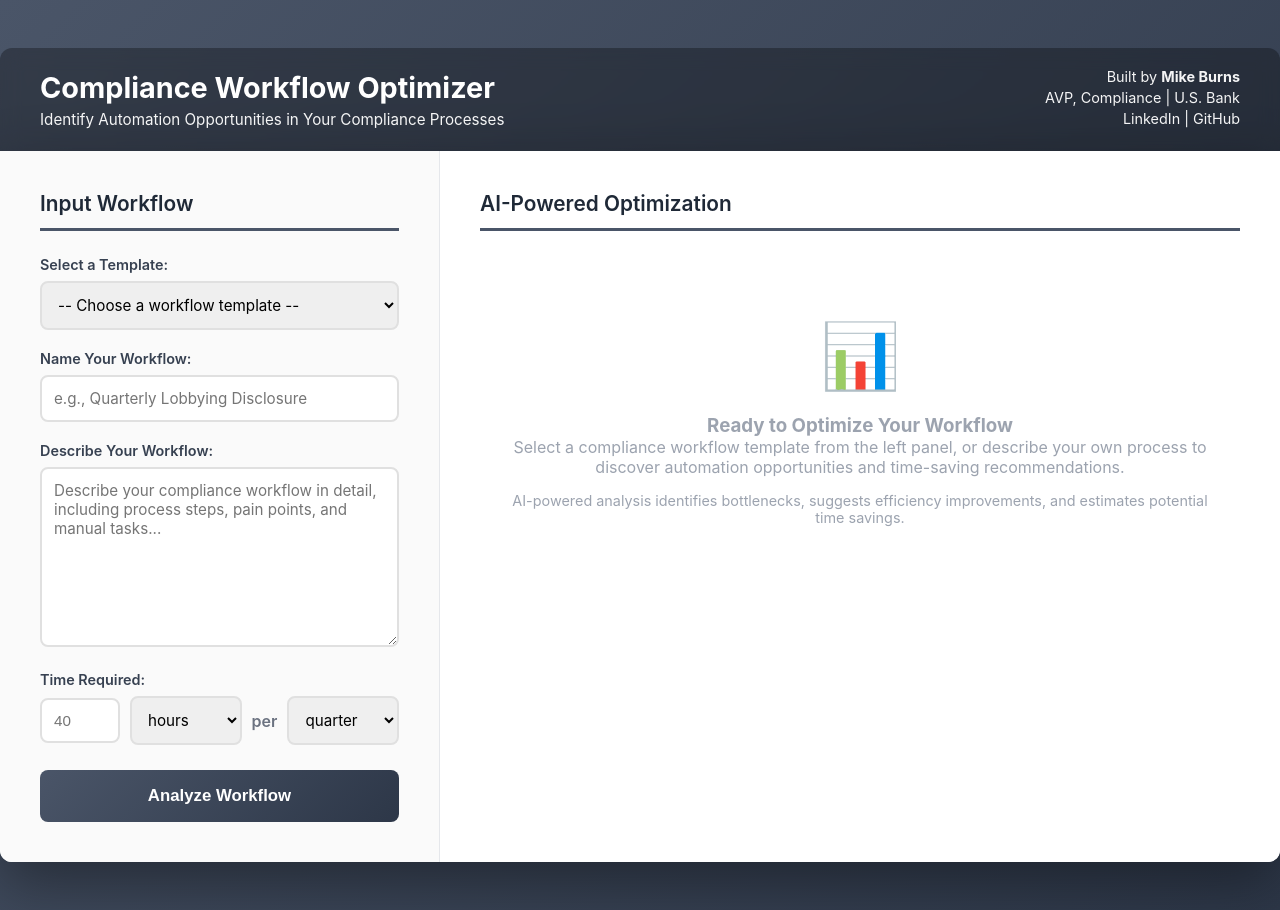
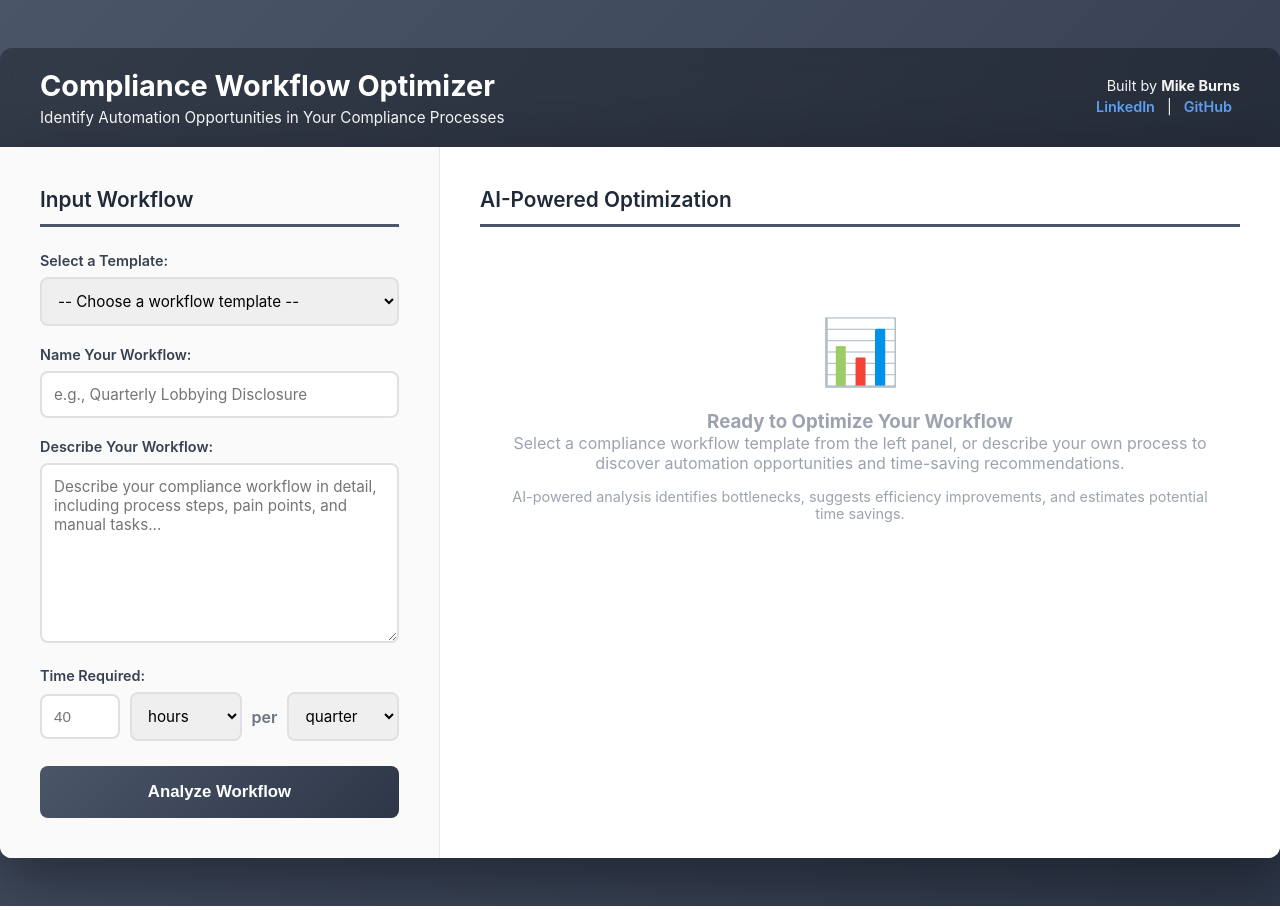
Before and after one commit to meb226/compliance-workflow-optimizer, a website: page public/index.html in a window 1280 px wide. Drawn offline with Linux system fonts and the light colour scheme.

Commit message:
Reformatted LI and GH (2)

```diff
--- a/public/index.html
+++ b/public/index.html
@@ -54,14 +54,17 @@
         }
 
         .header-right a {
-            color: white;
+            color: #60a5fa;
             text-decoration: none;
-            transition: opacity 0.2s;
+            font-weight: 600;
+            padding: 2px 8px;
+            border-radius: 4px;
+            transition: all 0.2s;
         }
 
         .header-right a:hover {
-            opacity: 1;
-            text-decoration: underline;
+            background-color: rgba(96, 165, 250, 0.2);
+            color: #93c5fd;
         }
 
         .container {
@@ -702,7 +705,6 @@
         </div>
         <div class="header-right">
             <div>Built by <strong>Mike Burns</strong></div>
-            <div>AVP, Compliance | U.S. Bank</div>
             <div>
                 <a href="https://www.linkedin.com/in/michaeleburns/" target="_blank">LinkedIn</a> |
                 <a href="https://github.com/meb226" target="_blank">GitHub</a>
```
Lines whose indentation alone changed are shown as unchanged.
